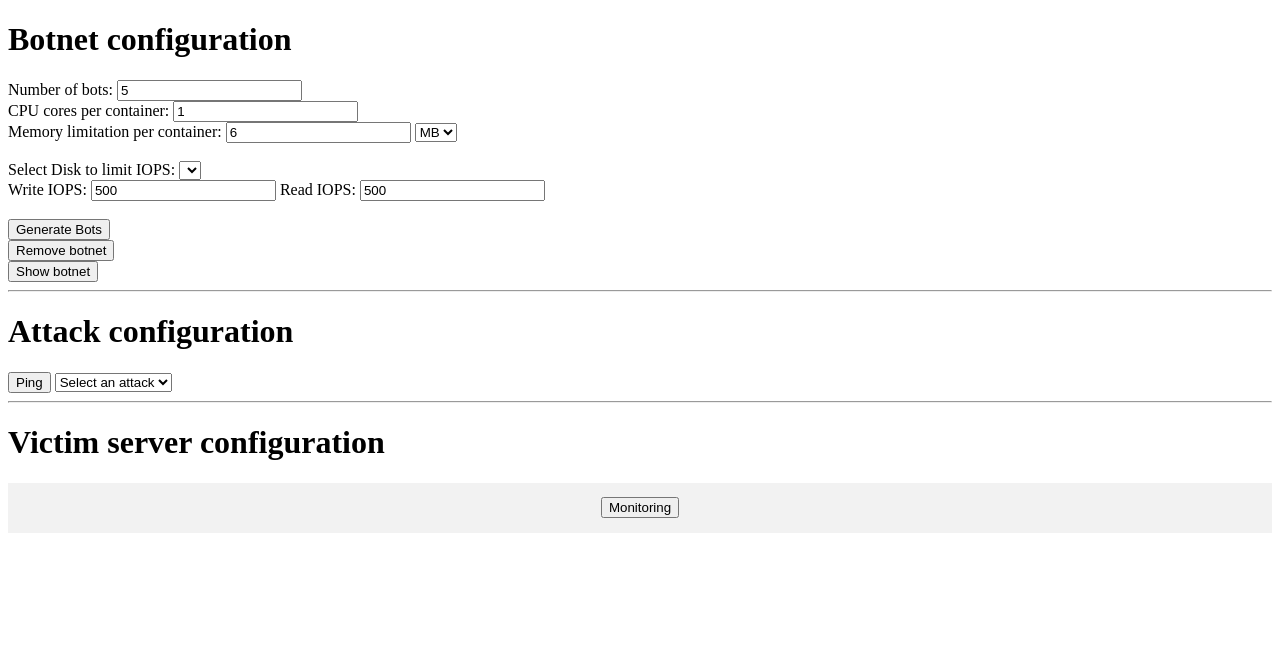
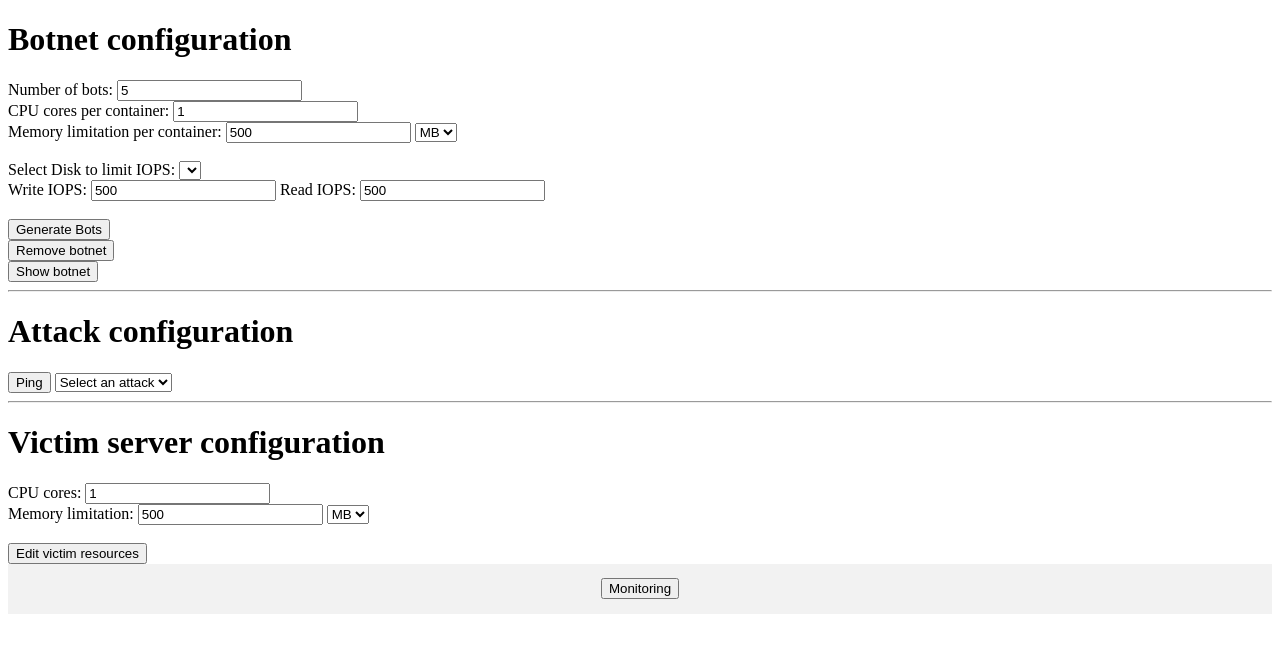
Before and after one commit to kralluk/DDoS_testbed, a Python web app: template webapp/app/templates/index.html in a window 1280 px wide. Shown: the top 653 px of the page. Run offline with Jinja, Linux system fonts and the light colour scheme; the template is opened without the code that fills it, so the values that code supplies are empty.

Commit message:
added victim configuration

```diff
--- /dev/null
+++ b/webapp/app/static/victim.js
@@ -0,0 +1,19 @@
+$(document).ready(function () {
+    $("#edit_victim_form").on("submit", function (e) {
+      e.preventDefault();
+      var formData = $(this).serialize();
+
+      $.ajax({
+        type: "POST",
+        url: "/edit_victim",
+        data: formData,
+        success: function (data) {
+          console.log(data);
+          alert(data);
+        },
+        error: function (xhr, status, error) {
+          console.log("Error: " + error);
+        },
+      });
+    });
+});
--- a/webapp/app/templates/index.html
+++ b/webapp/app/templates/index.html
@@ -3,6 +3,8 @@
   <head>
     <script src="https://ajax.googleapis.com/ajax/libs/jquery/3.6.0/jquery.min.js"></script>
     <script src="/static/main.js"></script>
+    <script src="/static/victim.js"></script>
+
     <title>Botnet control</title>
   </head>
   <body>
@@ -24,17 +26,13 @@
         type="number"
         id="cpu_cores_per_container"
         name="cpu_cores_per_container"
-        min="1"
         value="1"
-      /><br />
+      />
+      <!-- min="1" -->
+      <br />
       <label for="memory_limit">Memory limitation per container:</label>
-      <input
-        type="number"
-        id="memory_limit"
-        name="memory_limit"
-        min="1"
-        value="6"
-      />
+      <input type="number" id="memory_limit" name="memory_limit" value="500" />
+      <!-- min="1" -->
       <select name="memory_unit">
         <option value="MB">MB</option>
         <option value="GB">GB</option></select
@@ -153,8 +151,48 @@
 
     <hr />
 
+    <!-- VICTIM CONFIG -->
+
     <h1>Victim server configuration</h1>
+    <form id="edit_victim_form" method="post" action="/edit_victim">
+      <label for="victim_cpu_cores">CPU cores:</label>
+      <input
+        type="number"
+        id="victim_cpu_cores"
+        name="victim_cpu_cores"
+        min="1"
+        value="1"
+      /><br />
+      <label for="victim_memory_limit">Memory limitation:</label>
+      <input
+        type="number"
+        id="victim_memory_limit"
+        name="victim_memory_limit"
+        min="1"
+        value="500"
+      />
+      <select id="memory_unit" name="memory_unit">
+        <option value="MB">MB</option>
+        <option value="GB">GB</option></select
+      ><br /><br />
 
+      <!-- <script>
+        document
+          .getElementById("memory_unit")
+          .addEventListener("change", function () {
+            var memoryInput = document.getElementById("memory");
+            if (this.value === "MB") {
+              memoryInput.min = "6";
+            } else {
+              memoryInput.min = "1";
+            }
+          });
+      </script> -->
+
+      <input type="submit" value="Edit victim resources" />
+    </form>
+
+    <!-- MONITORING -->
     <div
       style="
         display: flex;
--- a/webapp/docker-compose.yml
+++ b/webapp/docker-compose.yml
@@ -49,6 +49,11 @@ services:
     container_name: victim
     networks:
       - testbed
+#    cpus: "1"
+    cpu_period: 100000
+    cpu_quota: 100000
+    mem_limit: 500m
+    memswap_limit: 500m
     ports:
       - "80:80"
     volumes:
```
Also changed, not shown: webapp/app/bot_creation.py (+5 -41 lines), webapp/app/initialize.py (+2 -32 lines), webapp/app/resource_utils.py (added, +37 -0 lines), webapp/app/routes.py (+17 -3 lines), webapp/app/victim.py (added, +19 -0 lines), test.txt (deleted).
